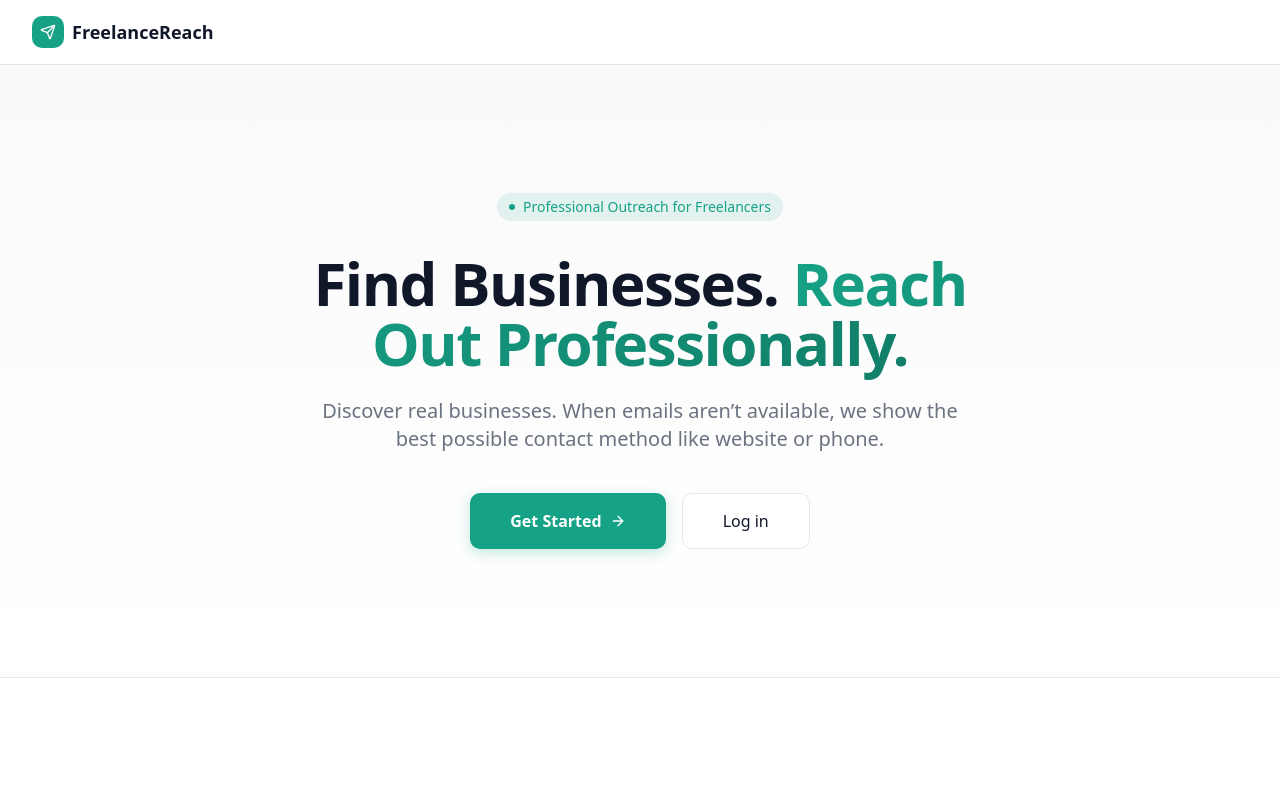
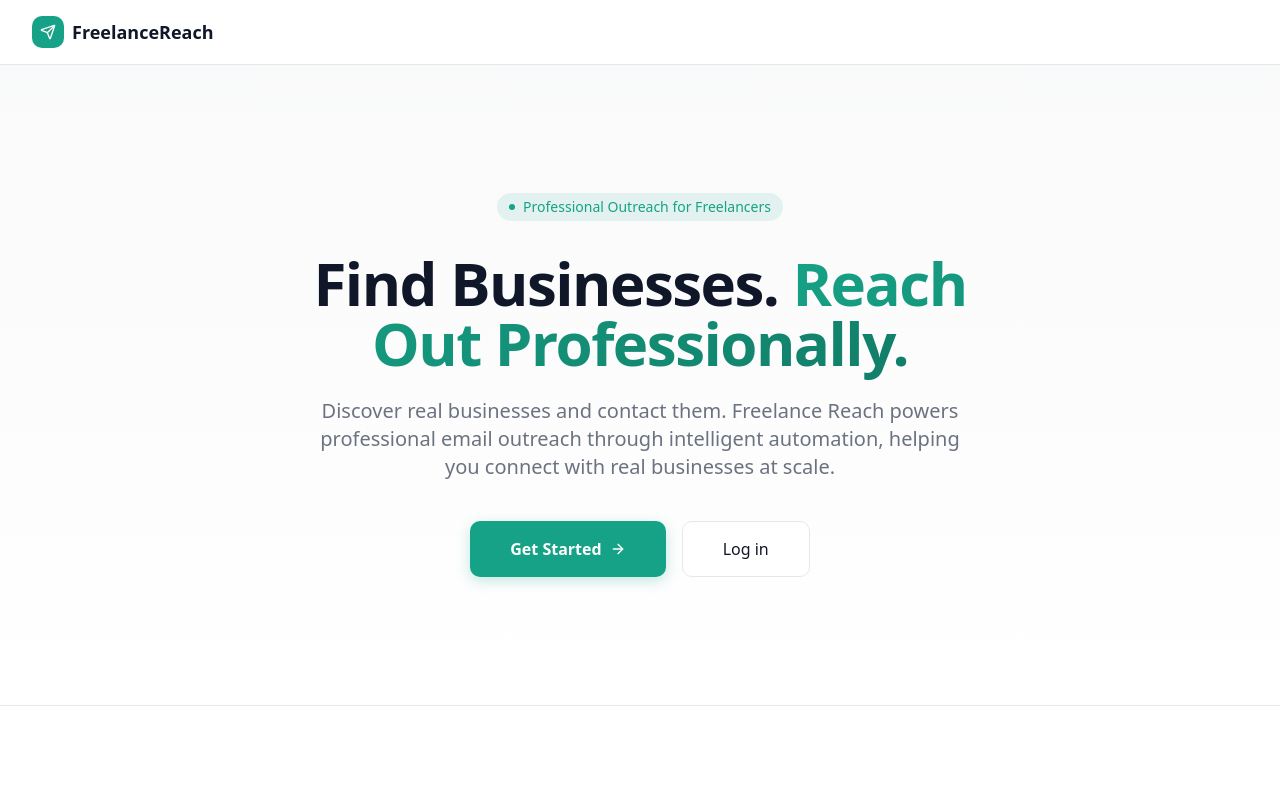
Before and after one commit to Krish7789/freelanceReach, a React (Vite) app in the folder client/: page / in a window 1280 px wide. Shown: the top 794 px of the page. Built offline with nearby package versions, Linux system fonts and the light colour scheme; no server answers; the HTML template or start-up script is replaced by a standard one.

Commit message:
landing page changed

```diff
--- a/client/src/pages/Index.tsx
+++ b/client/src/pages/Index.tsx
@@ -31,7 +31,7 @@ const Index = () => {
 
               {/* Subheadline */}
               <p className="mt-6 text-lg md:text-xl text-muted-foreground max-w-2xl animate-fade-in-up" style={{ animationDelay: '0.2s' }}>
-                Discover real businesses. When emails aren’t available, we show the best possible contact method like website or phone.
+                Discover real businesses and contact them. Freelance Reach powers professional email outreach through intelligent automation, helping you connect with real businesses at scale.
 </p>
 
               {/* CTA */}
```
